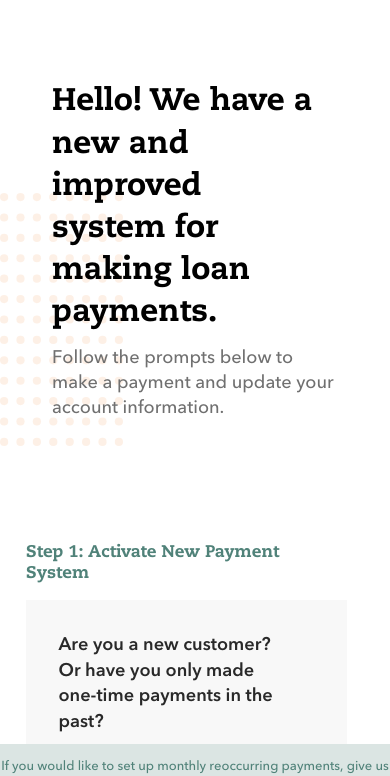
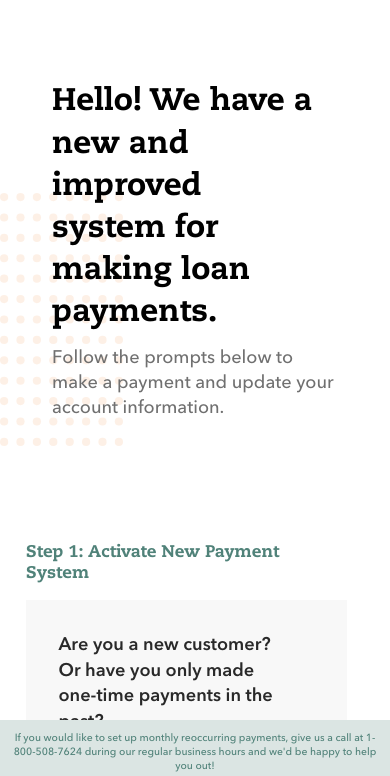
Before and after one commit to june17/accionpay, a plain HTML site: page index.html in a window 390 px wide. Shown: the part 61-837 px from the top of the page. Drawn offline with Linux system fonts and the light colour scheme.

Commit message:
sticky responsive bug fix

```diff
--- a/styles/main.css
+++ b/styles/main.css
@@ -191,7 +191,8 @@ p {
 
 .sticky {
     background: #DBE5E3;
-    height: 3rem;
+    margin: 0;
+    padding: 0;
     position: fixed;
     bottom: 0;
     z-index: 1;
@@ -200,6 +201,8 @@ p {
 }
 .sticky p {
     color: #508279;
+    padding: .8rem;
+    margin: 0;
 }
 
 
@@ -228,4 +231,7 @@ p {
         width: 95%;
         font-size: 2.4rem;
         }
+    .sticky p {
+        font-size: .8rem;
+    }
 }
```
